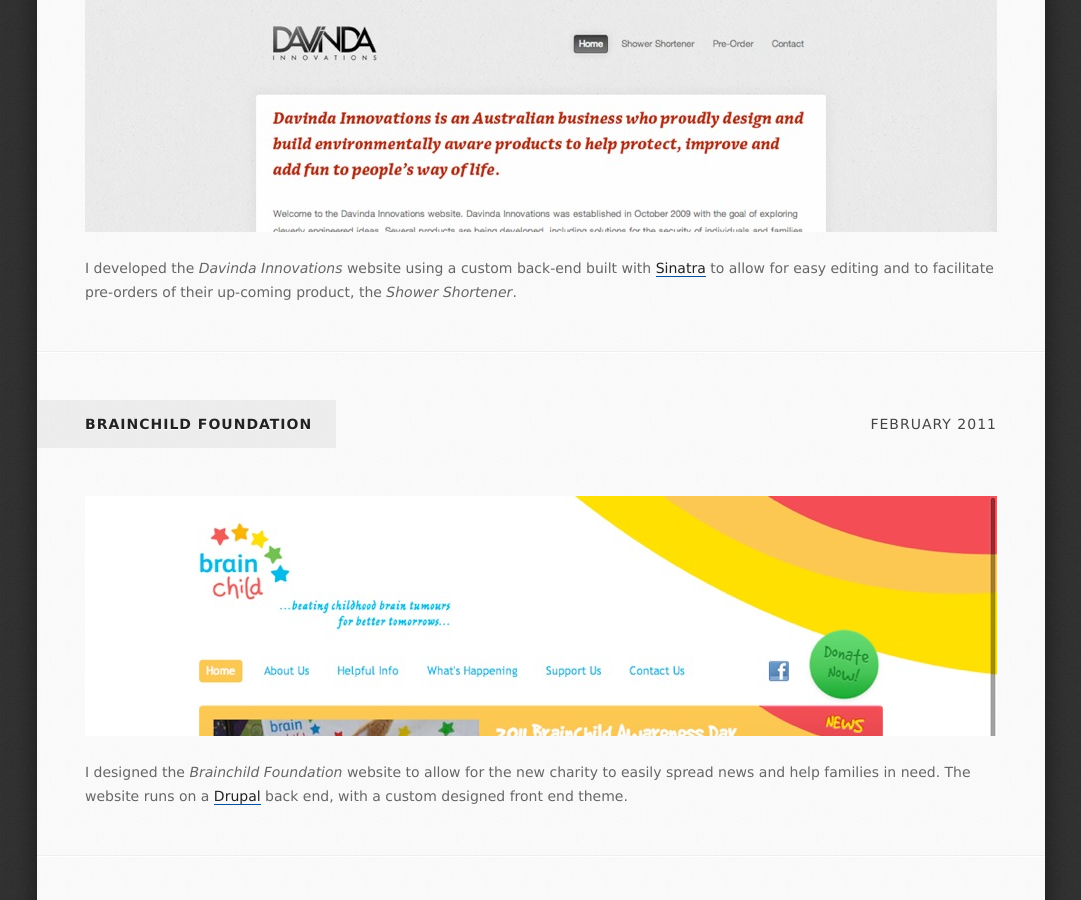
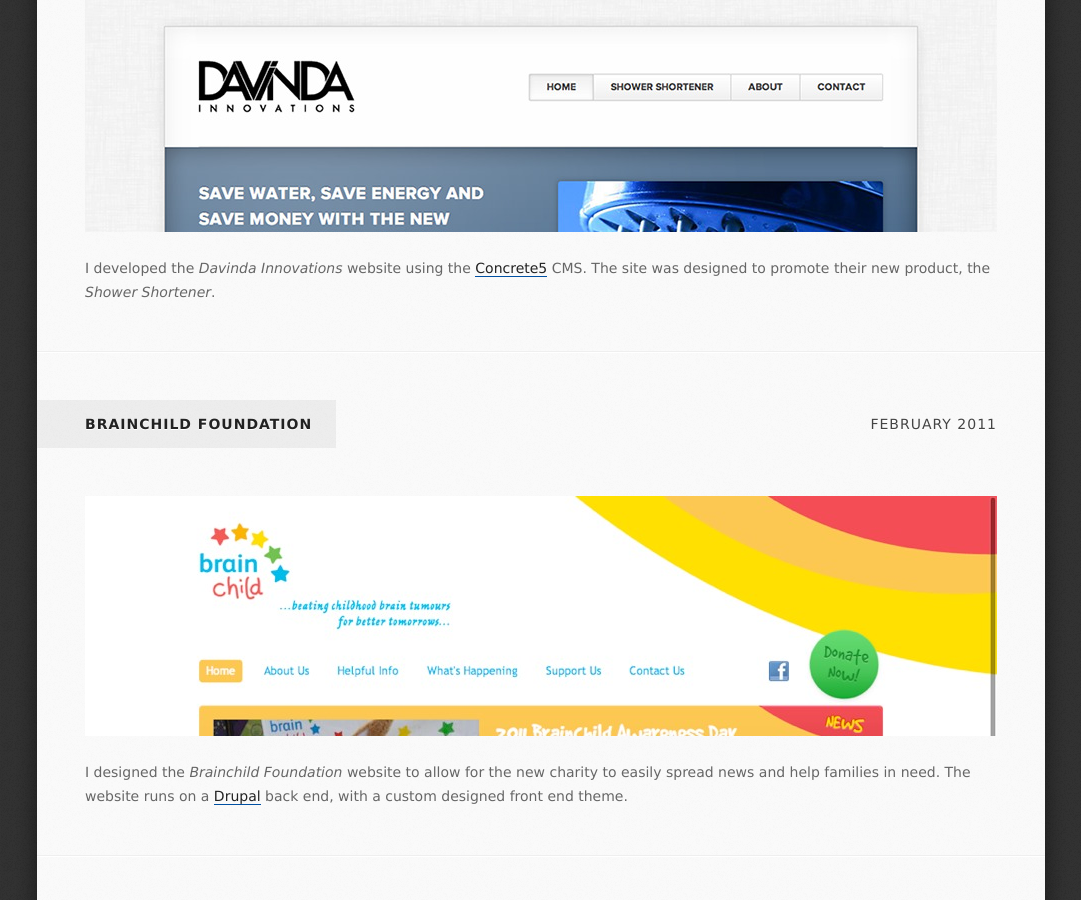
Before and after one commit to tominated/tominated.github.com, a Jekyll site: the page built from portfolio/index.html, in a window 1280 px wide and 900 px high, scrolled down 2480 px. Shown: the whole window, without its empty margins (99-1180 px from the left). Built offline with Jekyll 4.4.1, drawn with Linux system fonts in a browser that asks for light colours; nearby versions of some CDN libraries; Markdown is read by kramdown in place of the engine named in the settings.

Commit message:
Updated davinda images and blurb

```diff
--- a/portfolio/index.html
+++ b/portfolio/index.html
@@ -86,10 +86,10 @@
     <img src="/img/portfolio/preview/davinda.jpg" alt="Davinda Innovations">
   </a>
   <p>
-    I developed the <em>Davinda Innovations</em> website using a custom back-end
-    built with <a href="http://www.sinatrarb.com/" target="_blank">Sinatra</a>
-    to allow for easy editing and to facilitate pre-orders of their up-coming
-    product, the <em>Shower Shortener</em>.
+    I developed the <em>Davinda Innovations</em> website using the
+    <a href="http://www.concrete5.org/" target="_blank">Concrete5</a> CMS. The
+    site was designed to promote their new product, the
+    <em>Shower Shortener</em>.
   </p>
 </article>
 
```
Also changed, not shown: img/portfolio/davinda.jpg, img/portfolio/preview/davinda.jpg.
